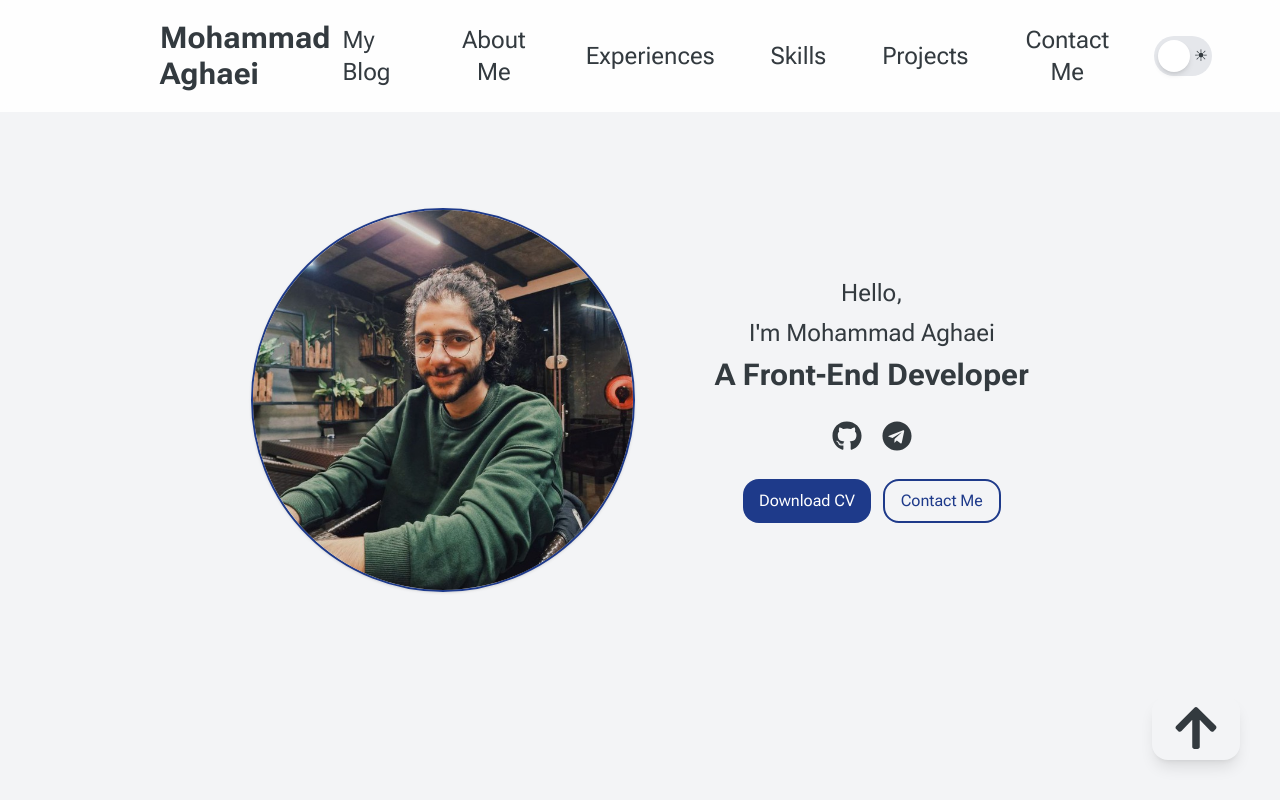
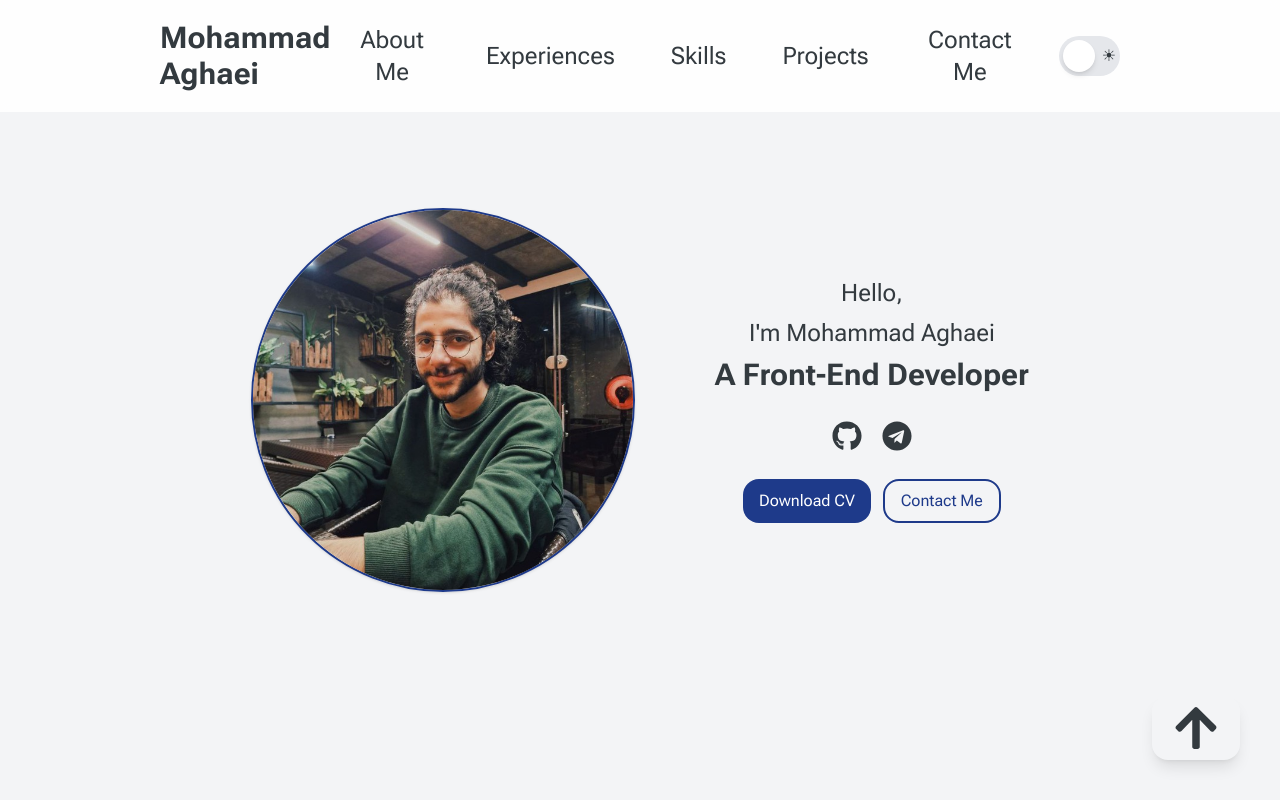
Before and after one commit to MrAghaei/mohammadaghaei-personal-website, a Next.js app: page / in a window 1280 px wide. Shown: the top 800 px of the page. Built offline with nearby package versions, Linux system fonts and the light colour scheme.

Commit message:
DELETE blog section

```diff
--- a/app/(components)/Header.tsx
+++ b/app/(components)/Header.tsx
@@ -64,12 +64,12 @@ function Header() {
 
         {/* Navigation Links (Hidden on small screens) */}
         <div className=" items-center hidden md:flex gap-8 text-lg md:text-2xl">
-          <Link
-            href="/blog"
-            className="hover:bg-gray-200 rounded px-3 py-2 duration-300 dark:hover:bg-gray-800"
-          >
-            My Blog
-          </Link>
+          {/*<Link*/}
+          {/*  href="/blog"*/}
+          {/*  className="hover:bg-gray-200 rounded px-3 py-2 duration-300 dark:hover:bg-gray-800"*/}
+          {/*>*/}
+          {/*  My Blog*/}
+          {/*</Link>*/}
 
           {["about-me", "experiences", "skills", "projects", "contact-me"].map(
             (section) => (
@@ -96,12 +96,12 @@ function Header() {
       {/* Mobile Menu (Visible on small screens when toggled) */}
       {isMenuOpen && (
         <div className="mt-4 flex flex-col items-start gap-3 text-lg">
-          <Link
-            href="/blog"
-            className="hover:bg-gray-200 rounded px-3 py-2 duration-300"
-          >
-            My Blog
-          </Link>
+          {/*<Link*/}
+          {/*  href="/blog"*/}
+          {/*  className="hover:bg-gray-200 rounded px-3 py-2 duration-300"*/}
+          {/*>*/}
+          {/*  My Blog*/}
+          {/*</Link>*/}
           {["about-me", "experiences", "skills", "projects", "contact-me"].map(
             (section) => (
               <button
```
